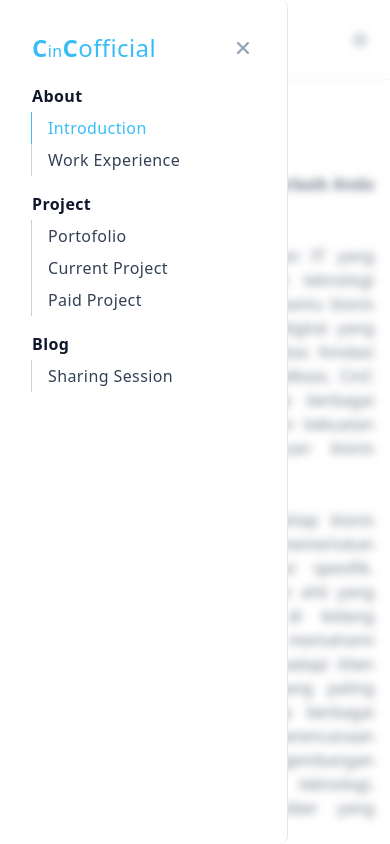
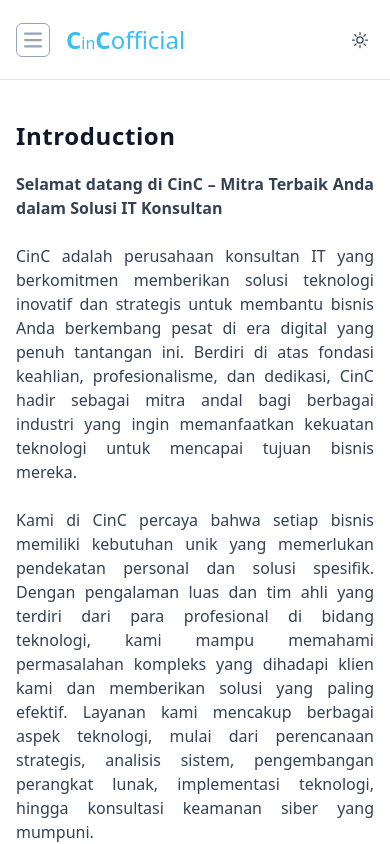
Before and after one commit to Habsyi2512/web-portofolio, a Next.js app: page / in a window 390 px wide. Shown: the top 844 px of the page. Built offline with nearby package versions, Linux system fonts and the light colour scheme.

Commit message:
"Refactor navigation components: add MobileSidebar, update Navbar and Sidebar layouts, and simplify Sidebar content"

```diff
--- a/src/app/layout.tsx
+++ b/src/app/layout.tsx
@@ -5,6 +5,7 @@
 import Sidebar from "@/components/navigation/sidebar/Sidebar";
 import NavbarProvider from "@/context/NavbarProvider";
 import ThemeProvider from "@/context/ThemeProvider";
+import MobileSidebar from "@/components/navigation/sidebar/MobileSidebar";
 
 const geistSans = localFont({
   src: "./fonts/GeistVF.woff",
@@ -38,6 +39,7 @@
             <Navbar />
             <div className="w-full flex gap-x-2 max-w-7xl mx-auto px-4 sm:px-5 md:px-8 py-10">
               <Sidebar />
+              <MobileSidebar />
               <div className="w-full">{children}</div>
             </div>
           </NavbarProvider>
--- a/src/components/Navigation/Navbar.tsx
+++ b/src/components/Navigation/Navbar.tsx
@@ -10,6 +10,7 @@
 import { motion } from "framer-motion";
 import { ThemeContext } from "@/context/ThemeProvider";
 import SelectedIconNavbar from "./SelectedIconNavbar";
+import CinCLogo from "../logo/CinCLogo";
 
 export default function Navbar() {
   const [displayMode, setDisplayMode] = useState(false);
@@ -33,14 +34,7 @@
             >
               <Bars3Icon className="size-6 text-slate-400 group-hover:text-slate-500 group-active:text-slate-400" />
             </button>
-            <div className="h-full flex items-center w-fit">
-              <h1 className="text-2xl text-colorSky">
-                <span className="font-bold">C</span>
-                <span className="text-base">in</span>
-                <span className="font-bold">C</span>
-                <span className="ordinal">official</span>
-              </h1>
-            </div>
+            <CinCLogo />
           </div>
 
           <div className="relative h-full w-fit flex items-center">
--- /dev/null
+++ b/src/components/Navigation/sidebar/MobileSidebar.tsx
@@ -0,0 +1,54 @@
+"use client";
+
+import React, { useContext } from "react";
+import { motion, AnimatePresence } from "framer-motion";
+import { NavbarContext } from "@/context/NavbarProvider";
+import { XMarkIcon } from "@/components/icons/XMarkIcon";
+import SidebarContent from "./SidebarContent";
+import CinCLogo from "@/components/logo/CinCLogo";
+export default function MobileSidebar() {
+  const { isOpenSidebar, setIsOpenSidebar } = useContext(NavbarContext);
+
+  const handleClickOutside = (event: React.MouseEvent<HTMLElement>) => {
+    if (
+      event.target instanceof HTMLElement &&
+      event.target.tagName === "ASIDE"
+    ) {
+      setIsOpenSidebar(false);
+    }
+  };
+  return (
+    <AnimatePresence>
+      <motion.aside
+        initial={{ opacity: 0, zIndex: -10 }}
+        animate={{
+          opacity: isOpenSidebar ? 1 : 0,
+          zIndex: isOpenSidebar ? 10 : -10,
+        }}
+        transition={{ delay: isOpenSidebar ? 0 : 0.2 }}
+        onClick={handleClickOutside}
+        className={`fixed w-full h-screen top-0 left-0 bg-white/30 backdrop-blur-sm dark:bg-colorDarkFirst/30`}
+      >
+        <motion.div
+          initial={{ x: "-100%" }}
+          animate={{ x: isOpenSidebar ? 0 : "-100%" }}
+          className="w-72 max-w-[90%] p-8 lg:p-0 bg-white dark:bg-colorDarkFirst border-r dark:border-colorDarkSecond rounded-r-lg h-full lg:h-fit lg:border-r-0 sticky top-[119px]"
+        >
+          <div className="lg:hidden flex items-center justify-between mb-5">
+            <CinCLogo />
+            <button
+              onClick={() => {
+                setIsOpenSidebar(false);
+              }}
+              className="group"
+            >
+              <XMarkIcon className="size-6 text-slate-400 group-hover:text-slate-500 group-active:text-sate-400" />
+            </button>
+          </div>
+
+          <SidebarContent />
+        </motion.div>
+      </motion.aside>
+    </AnimatePresence>
+  );
+}
--- a/src/components/Navigation/sidebar/Sidebar.tsx
+++ b/src/components/Navigation/sidebar/Sidebar.tsx
@@ -1,43 +1,21 @@
 "use client";
 
-import React, { useContext, useEffect, useState } from "react";
-import SidebarGroup from "./SidebarGroup";
-import SidebarGroupLabel from "./SidebarGroupLabel";
-import SidebarMenu from "./SidebarGroupContent";
-import SidebarItem from "./SidebarItem";
+import React, { useContext } from "react";
 import { XMarkIcon } from "@/components/icons/XMarkIcon";
 import { NavbarContext } from "@/context/NavbarProvider";
-import { motion } from "framer-motion";
+import SidebarContent from "./SidebarContent";
+import CinCLogo from "@/components/logo/CinCLogo";
 
 export default function Sidebar() {
-  const { isOpenSidebar, setIsOpenSidebar } = useContext(NavbarContext);
-  // const [isMobile, setIsMobile] = useState(false);
-  // const [isResizing, setIsResizing] = useState(false);
-
-  const handleClickOutside = (event: React.MouseEvent<HTMLElement>) => {
-    if (
-      event.target instanceof HTMLElement &&
-      event.target.tagName === "ASIDE"
-    ) {
-      setIsOpenSidebar(false);
-    }
-  };
+  const { setIsOpenSidebar } = useContext(NavbarContext);
 
   return (
-    <motion.aside
-      onClick={handleClickOutside}
-      className={`fixed w-full lg:w-fit h-screen lg:h-auto top-0 left-0 lg:relative tracking-wide bg-white/30 dark:bg-colorDarkFirst/30 backdrop-blur-sm`}
+    <aside
+      className={`w-fit hidden lg:block h-auti tracking-wide bg-white/30 dark:bg-colorDarkFirst/30`}
     >
-      <div className="w-72 max-w-[90%] p-8 lg:p-0 bg-white dark:bg-colorDarkFirst border-r dark:border-colorDarkSecond rounded-r-lg h-full lg:h-fit lg:border-r-0 sticky top-[119px]">
+      <div className="w-72 max-w-[90%] p-8 lg:p-0 bg-white dark:bg-colorDarkFirst h-fit sticky top-[119px]">
         <div className="lg:hidden flex items-center justify-between mb-5">
-          <div className="h-full flex items-center w-fit">
-            <h1 className="text-2xl text-colorSky">
-              <span className="font-bold">C</span>
-              <span className="text-base">in</span>
-              <span className="font-bold">C</span>
-              <span className="ordinal ">official</span>
-            </h1>
-          </div>
+          <CinCLogo />
           <button
             onClick={() => {
               setIsOpenSidebar(false);
@@ -48,28 +26,8 @@
           </button>
         </div>
 
-        <SidebarGroup>
-          <SidebarGroupLabel>About</SidebarGroupLabel>
-          <SidebarMenu>
-            <SidebarItem href="/">Introduction</SidebarItem>
-            <SidebarItem href="/work-experience">Work Experience</SidebarItem>
-          </SidebarMenu>
-        </SidebarGroup>
-        <SidebarGroup>
-          <SidebarGroupLabel>Project</SidebarGroupLabel>
-          <SidebarMenu>
-            <SidebarItem href="/portofolio">Portofolio</SidebarItem>
-            <SidebarItem href="/current-project">Current Project</SidebarItem>
-            <SidebarItem href="/paid-project">Paid Project</SidebarItem>
-          </SidebarMenu>
-        </SidebarGroup>
-        <SidebarGroup>
-          <SidebarGroupLabel>Blog</SidebarGroupLabel>
-          <SidebarMenu>
-            <SidebarItem href="/sharing-session">Sharing Session</SidebarItem>
-          </SidebarMenu>
-        </SidebarGroup>
+        <SidebarContent />
       </div>
-    </motion.aside>
+    </aside>
   );
 }
--- /dev/null
+++ b/src/components/Navigation/sidebar/SidebarContent.tsx
@@ -0,0 +1,33 @@
+import React from "react";
+import SidebarGroup from "./SidebarGroup";
+import SidebarGroupLabel from "./SidebarGroupLabel";
+import SidebarMenu from "./SidebarGroupContent";
+import SidebarItem from "./SidebarItem";
+
+export default function SidebarContent() {
+  return (
+    <>
+      <SidebarGroup>
+        <SidebarGroupLabel>About</SidebarGroupLabel>
+        <SidebarMenu>
+          <SidebarItem href="/">Introduction</SidebarItem>
+          <SidebarItem href="/work-experience">Work Experience</SidebarItem>
+        </SidebarMenu>
+      </SidebarGroup>
+      <SidebarGroup>
+        <SidebarGroupLabel>Project</SidebarGroupLabel>
+        <SidebarMenu>
+          <SidebarItem href="/portofolio">Portofolio</SidebarItem>
+          <SidebarItem href="/current-project">Current Project</SidebarItem>
+          <SidebarItem href="/paid-project">Paid Project</SidebarItem>
+        </SidebarMenu>
+      </SidebarGroup>
+      <SidebarGroup>
+        <SidebarGroupLabel>Blog</SidebarGroupLabel>
+        <SidebarMenu>
+          <SidebarItem href="/sharing-session">Sharing Session</SidebarItem>
+        </SidebarMenu>
+      </SidebarGroup>
+    </>
+  );
+}
--- /dev/null
+++ b/src/components/logo/CinCLogo.tsx
@@ -0,0 +1,14 @@
+import React from "react";
+
+export default function CinCLogo() {
+  return (
+    <div className="h-full flex items-center w-fit">
+      <h1 className="text-2xl text-colorSky">
+        <span className="font-bold">C</span>
+        <span className="text-base">in</span>
+        <span className="font-bold">C</span>
+        <span className="ordinal ">official</span>
+      </h1>
+    </div>
+  );
+}
```
